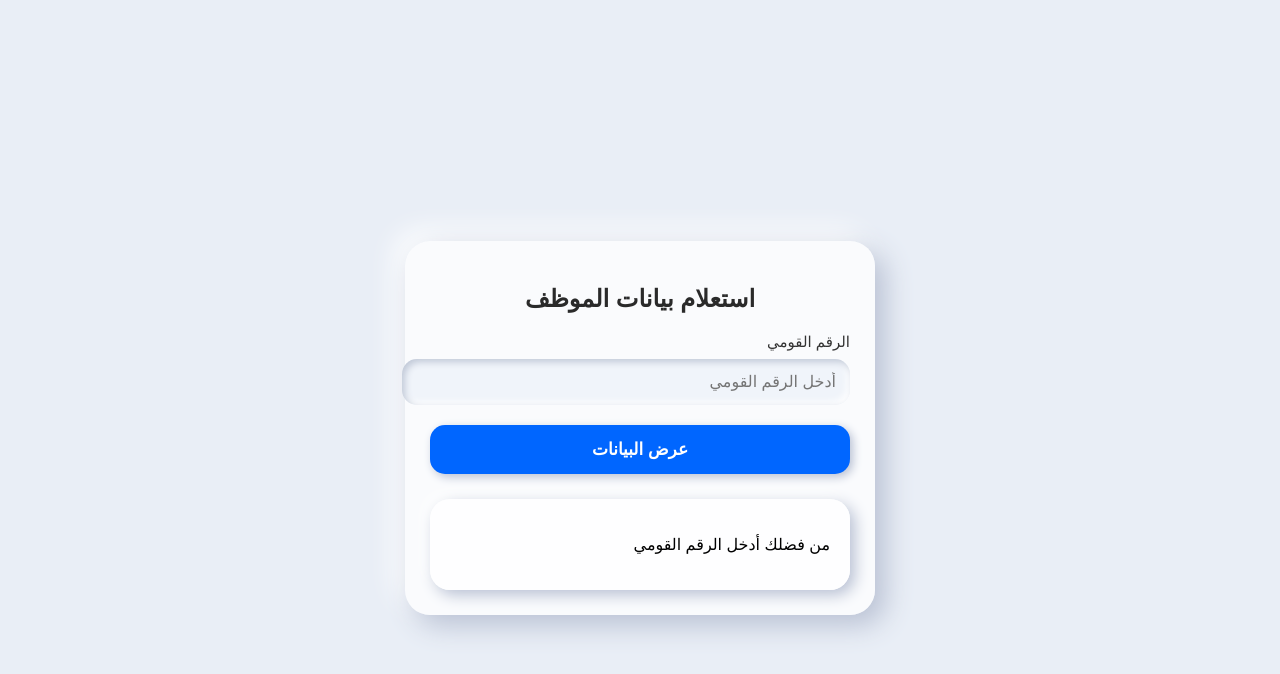
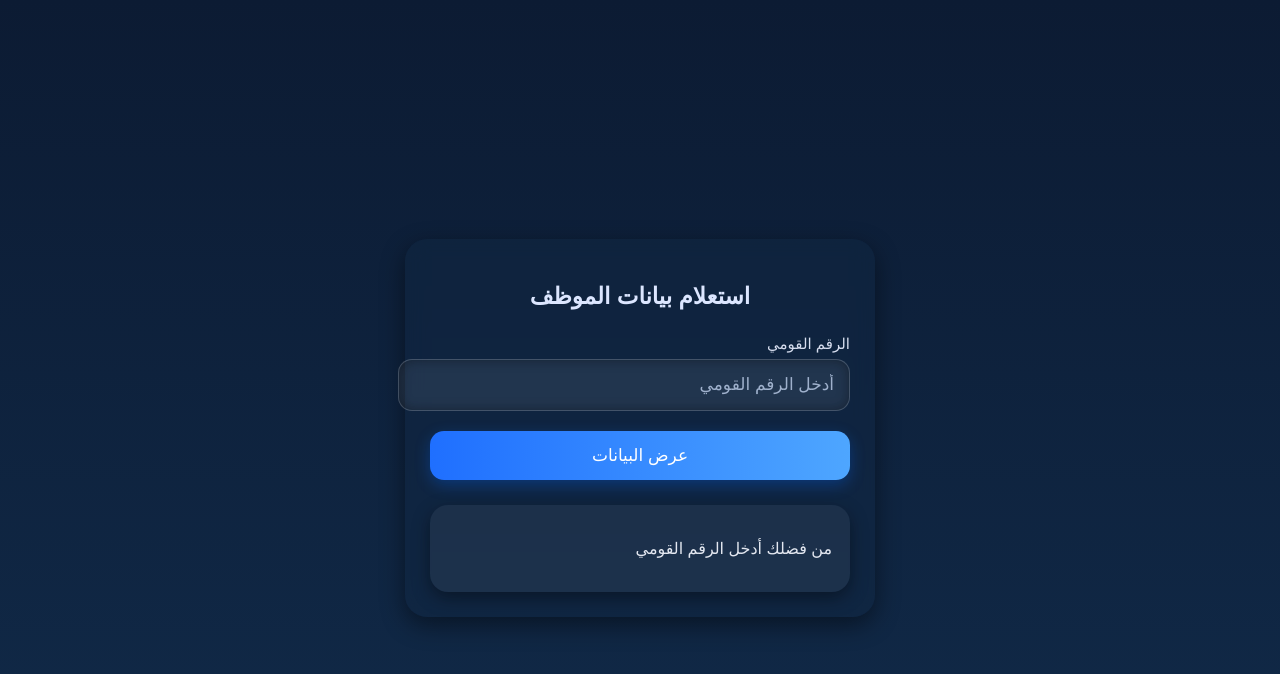
Before and after one commit to itsystems02-rgb/IT-IS, a plain HTML site: page index.html in a window 1280 px wide. Both pictures are taken after a click on the button "عرض البيانات". Drawn offline with Linux system fonts and the light colour scheme.

Commit message:
Update index.html

```diff
--- a/index.html
+++ b/index.html
@@ -8,7 +8,8 @@
 <style>
   body {
     font-family: "Cairo", sans-serif;
-    background: #e9eef6;
+    background: linear-gradient(180deg, #0c1b33, #112b4a);
+    color: #e4e8f1;
     padding: 20px;
     display: flex;
     justify-content: center;
@@ -19,10 +20,11 @@
   .container {
     width: 100%;
     max-width: 420px;
-    background: rgba(255,255,255,0.8);
+    background: rgba(18, 39, 67, 0.55);
     padding: 25px;
-    border-radius: 25px;
-    box-shadow: 10px 10px 28px #b8c0d3, -10px -10px 28px #ffffff;
+    border-radius: 22px;
+    backdrop-filter: blur(10px);
+    box-shadow: 0 8px 25px rgba(0,0,0,0.45);
     animation: fade 0.4s ease;
   }
 
@@ -33,70 +35,70 @@
 
   h2 {
     text-align: center;
-    margin-bottom: 20px;
-    color: #2a2a2a;
-    font-size: 24px;
-  }
-
-  .input-group {
-    margin-bottom: 20px;
+    margin-bottom: 25px;
+    color: #dce6ff;
+    font-size: 23px;
   }
 
   label {
     font-size: 15px;
-    color: #333;
-    margin-bottom: 8px;
+    margin-bottom: 6px;
     display: block;
+    color: #d7deef;
   }
 
   input {
     width: 100%;
-    padding: 14px;
-    border-radius: 15px;
-    border: none;
-    background: #f0f4fa;
-    box-shadow: inset 3px 3px 7px #c0c8d7, inset -3px -3px 7px #ffffff;
-    font-size: 16px;
+    padding: 15px;
+    border-radius: 14px;
+    border: 1px solid rgba(255,255,255,0.15);
+    background: rgba(255,255,255,0.08);
+    color: #fff;
+    font-size: 17px;
     outline: none;
+    margin-bottom: 20px;
+    box-shadow: inset 0 0 12px rgba(0,0,0,0.35);
+  }
+
+  input::placeholder {
+    color: #9fb1cc;
   }
 
   button {
     width: 100%;
-    background: #0066ff;
+    padding: 14px;
     border: none;
-    padding: 14px;
-    border-radius: 15px;
+    border-radius: 14px;
+    font-size: 17px;
     color: white;
-    font-weight: bold;
-    font-size: 17px;
     cursor: pointer;
-    box-shadow: 3px 3px 10px #b8c0d3;
+    background: linear-gradient(90deg, #1f6fff, #4ea6ff);
+    box-shadow: 0 5px 15px rgba(0, 102, 255, 0.3);
     transition: 0.3s;
   }
 
   button:hover {
-    background: #0052cc;
-    transform: scale(1.02);
+    transform: scale(1.03);
+    box-shadow: 0 7px 20px rgba(0, 102, 255, 0.45);
   }
 
   .result {
     display: none;
     margin-top: 25px;
-    padding: 20px;
-    border-radius: 20px;
-    background: #ffffffd9;
-    box-shadow: 5px 5px 15px #b8c0d3, -5px -5px 15px #ffffff;
-    animation: fade 0.4s ease;
+    padding: 18px;
+    border-radius: 18px;
+    background: rgba(255,255,255,0.05);
+    box-shadow: 0 6px 18px rgba(0,0,0,0.4);
   }
 
   .item {
-    padding: 10px 0;
-    border-bottom: 1px solid #e2e6ee;
-    font-size: 15px;
-    color: #333;
+    padding: 11px 0;
+    border-bottom: 1px solid rgba(255,255,255,0.08);
     display: flex;
     align-items: center;
     gap: 8px;
+    color: #e7edfa;
+    font-size: 15px;
   }
 
   .item:last-child {
@@ -105,21 +107,20 @@
 
   .icon {
     font-size: 18px;
-    color: #0066ff;
+    color: #4ea6ff;
   }
 
   .loader {
-    width: 40px;
-    height: 40px;
-    border: 4px solid #d0d6e1;
-    border-top: 4px solid #0066ff;
+    width: 38px;
+    height: 38px;
+    border: 4px solid rgba(255,255,255,0.18);
+    border-top: 4px solid #4ea6ff;
     border-radius: 50%;
-    margin: 15px auto;
-    animation: spin 0.6s linear infinite;
+    margin: 12px auto;
+    animation: spin 0.7s linear infinite;
   }
 
   @keyframes spin {
-    0% { transform: rotate(0deg); }
     100% { transform: rotate(360deg); }
   }
 </style>
@@ -131,10 +132,8 @@
 
   <h2>استعلام بيانات الموظف</h2>
 
-  <div class="input-group">
-    <label for="national_id">الرقم القومي</label>
-    <input id="national_id" type="text" placeholder="أدخل الرقم القومي">
-  </div>
+  <label for="national_id">الرقم القومي</label>
+  <input id="national_id" type="text" placeholder="أدخل الرقم القومي">
 
   <button onclick="fetchData()">عرض البيانات</button>
 
@@ -174,7 +173,7 @@ async function fetchData() {
       ${createItem("➕", "الإضافي", data.extra)}
       ${createItem("📊", "نسبة المباشرة", data.attendance_ratio)}
       ${createItem("🎁", "الحوافز", data.incentives)}
-      ${createItem("📅", "قيمة أيام الغياب", data.absence_days_value)}
+      ${createItem("📅", "أيام الغياب", data.absence_days_value)}
       ${createItem("⚠️", "جزاء الغياب", data.absence_penalty)}
       ${createItem("💸", "الضرائب", data.total_taxes)}
       ${createItem("🚗", "الانتقالات", data.transportation)}
```
